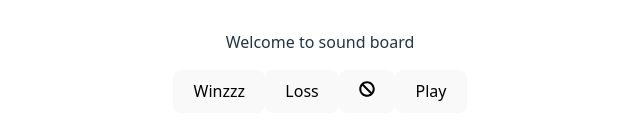
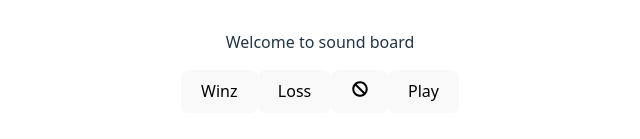
Before and after one commit to jose9894/front-cd-demo, a React (Vite) app in the folder fetchDemo/: page /#/ in a window 1280 px wide. Shown: the part 413-552 px from the top of the page, without its empty margins (320-960 px from the left). Built offline with nearby package versions, Linux system fonts and the light colour scheme.

Commit message:
finpudsning

```diff
--- a/fetchDemo/src/components/Pages/HomePage.jsx
+++ b/fetchDemo/src/components/Pages/HomePage.jsx
@@ -41,7 +41,7 @@ function Home() {
   return (
     <main>
       <p>Welcome to sound board</p>
-      <button onClick={playWin}>Winzzz</button>
+      <button onClick={playWin}>Winz</button>
       <button onClick={playLoss}>Loss</button>
       <button onClick={pauseGameSound}><FaBan/></button>
       <button onClick={playGameSound}>Play</button>
```
Also changed, not shown: 1 other file (tests, documents, lock files or other folders).
